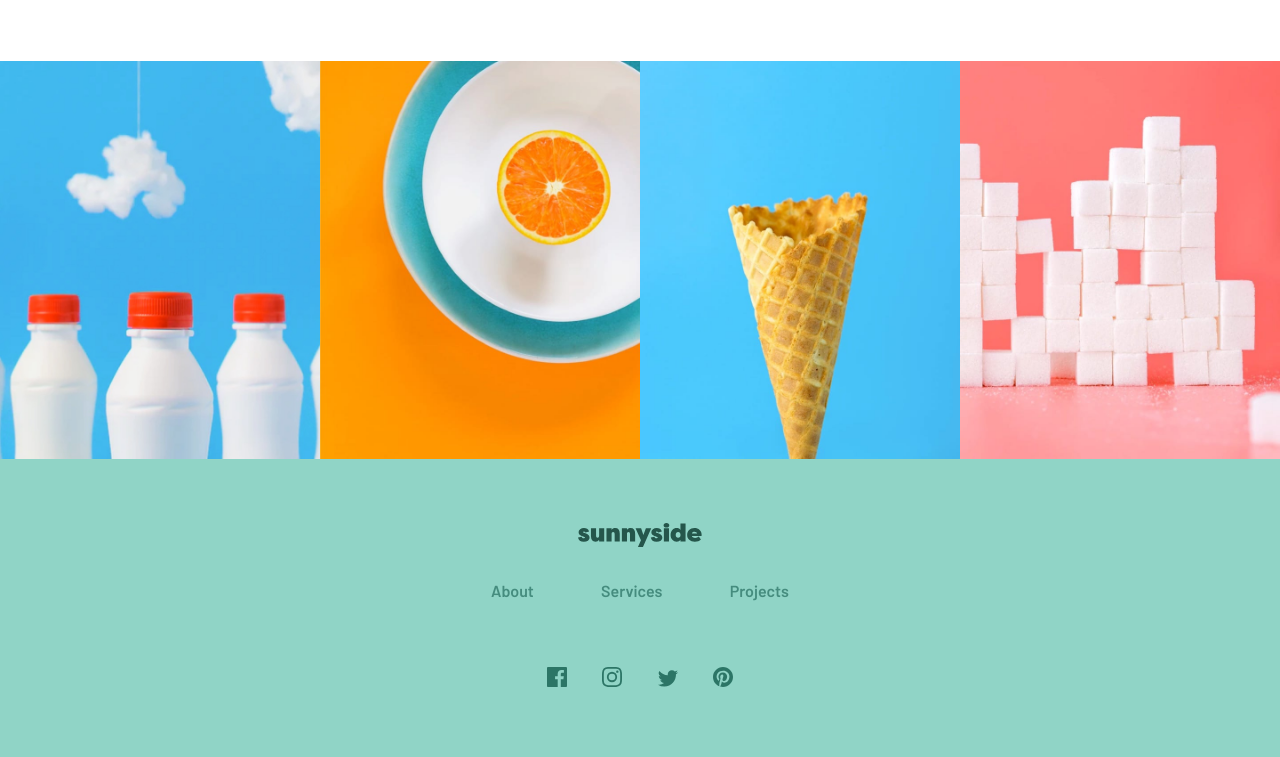
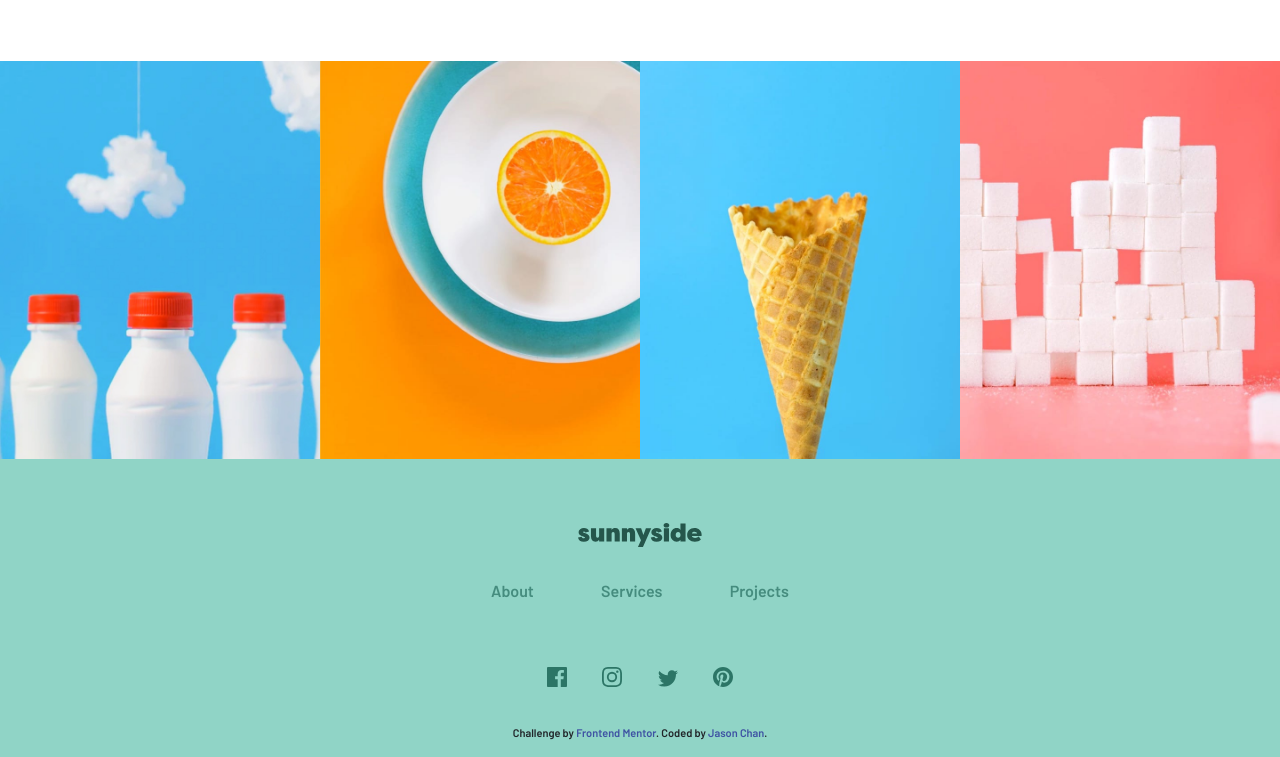
Before and after one commit to JasonChan1129/frontend-mentor-sunnyside-landing-page, a plain HTML site: page index.html in a window 1280 px wide. Shown: the part 2852-3609 px from the top of the page. Drawn offline with nearby package versions, Linux system fonts and the light colour scheme; files whose address does not match are found by name.

Commit message:
added attribution

```diff
--- a/index.html
+++ b/index.html
@@ -263,12 +263,11 @@
 						/></svg
 				></a>
 			</div>
+			<div class="attribution">
+				Challenge by
+				<a href="https://www.frontendmentor.io?ref=challenge" target="_blank">Frontend Mentor</a
+				>. Coded by <a href="https://github.com/JasonChan1129" target="_blank">Jason Chan</a>.
+			</div>
 		</footer>
-
-		<!-- <div class="attribution">
-			Challenge by
-			<a href="https://www.frontendmentor.io?ref=challenge" target="_blank">Frontend Mentor</a>.
-			Coded by <a href="#">Jason Chan</a>.
-		</div> -->
 	</body>
 </html>
--- a/style.css
+++ b/style.css
@@ -236,7 +236,7 @@ picture img {
 	display: flex;
 	flex-direction: column;
 	align-items: center;
-	padding: 4rem 0;
+	padding: 4rem 0 1rem;
 	font-family: Barlow;
 	font-weight: 600;
 }
@@ -316,9 +316,14 @@ picture img {
 .attribution {
 	font-size: 11px;
 	text-align: center;
+	margin-top: 2rem;
 }
 .attribution a {
 	color: hsl(228, 45%, 44%);
+}
+
+.attribution a:hover {
+	text-decoration: none;
 }
 
 /* -------------------for mobile screen size--------------------- */
```
